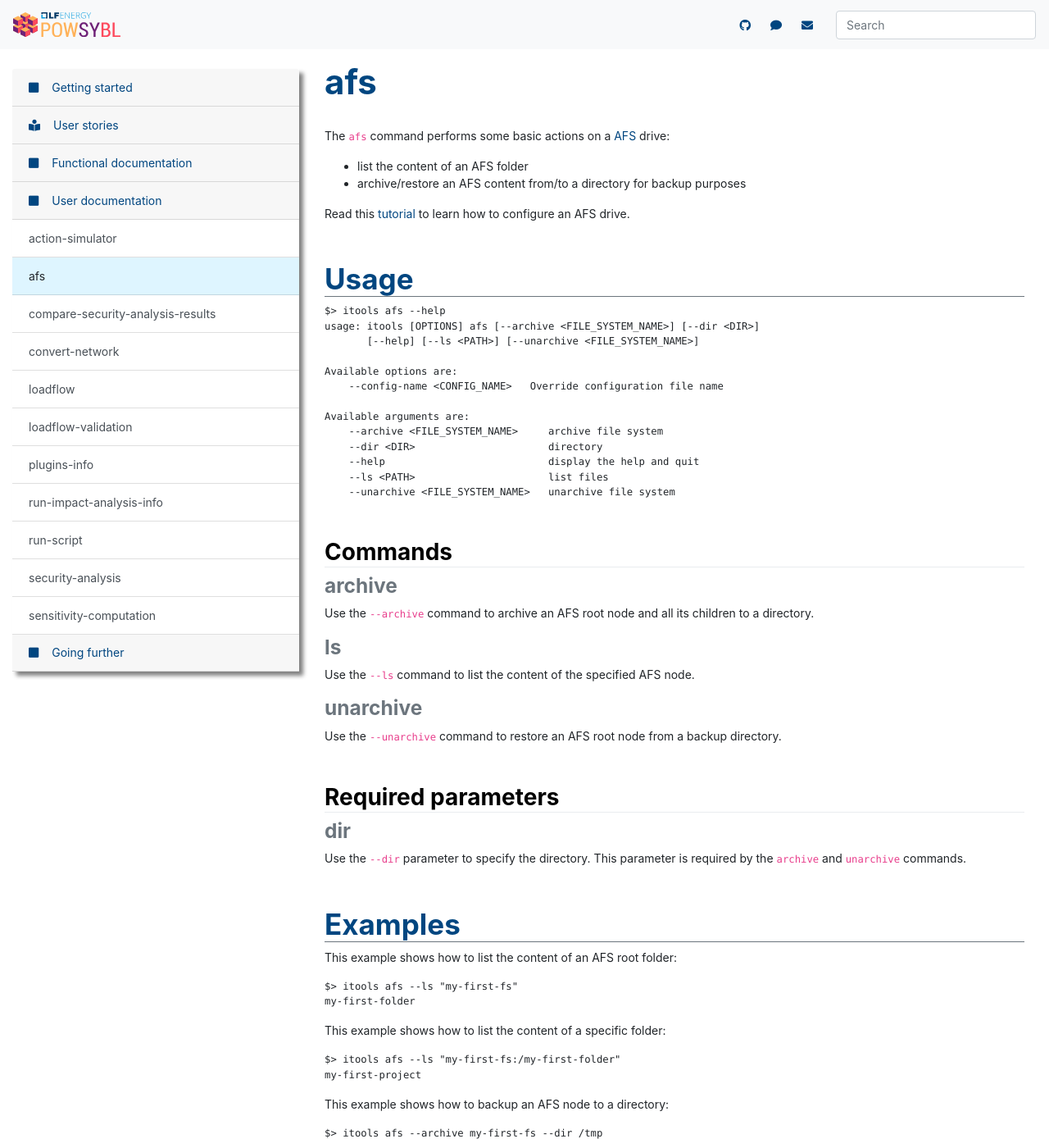
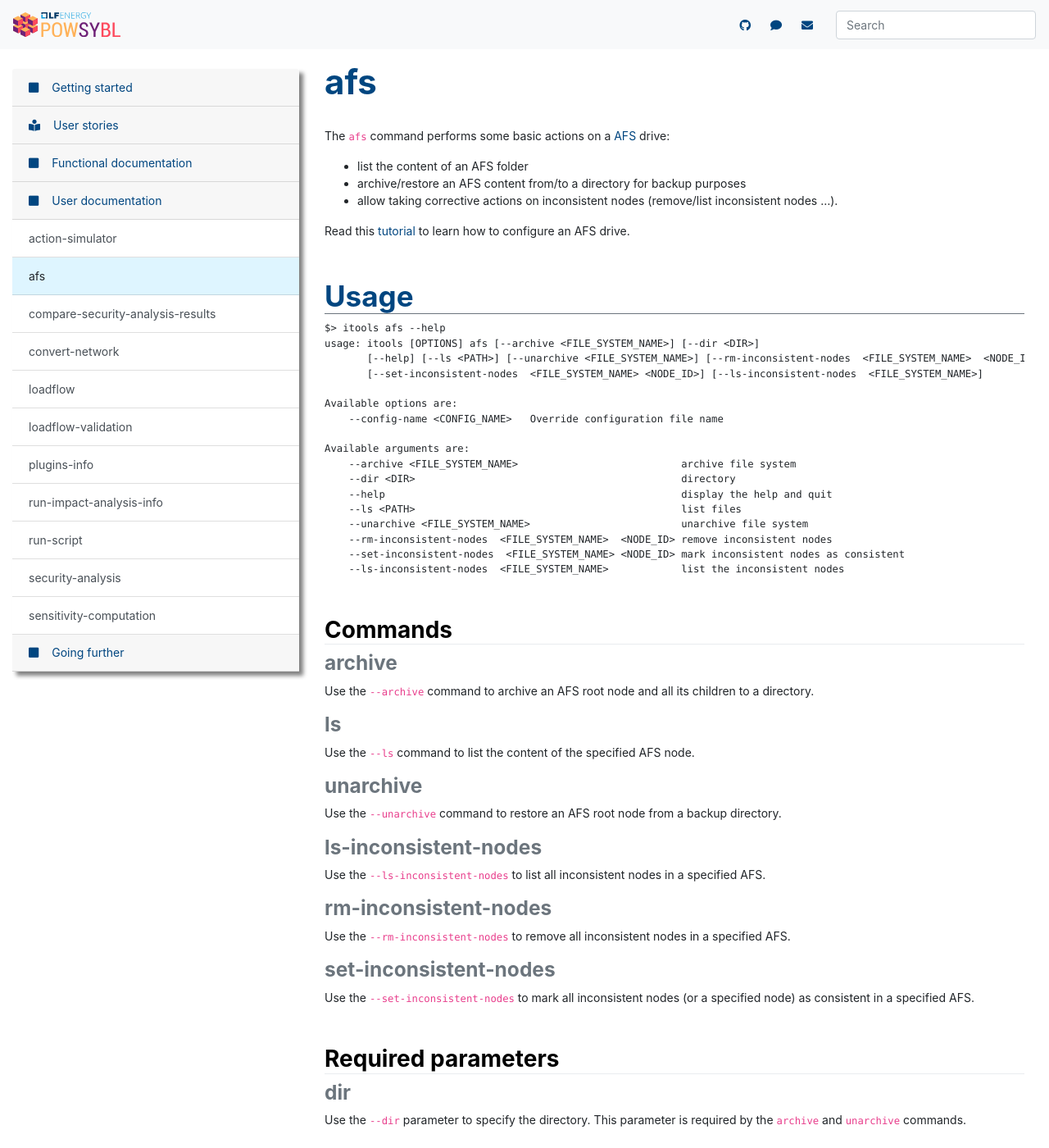
Before and after one commit to powsybl/powsybl.github.io, a Jekyll site: the page built from docs/tools/afs.md, in a window 1280 px wide and 1400 px high. Shown: the whole window at 82% size. Built offline with Jekyll 4.4.1, drawn with Linux system fonts in a browser that asks for light colours; nearby versions of some CDN libraries.

Commit message:
Afs-new-commands-doc (#66)
* afs new commands docs

Signed-off-by: BENHAMED CHAMSEDDINE <chamseddine.benhamed@rte-france.com>

* afs new commands docs minor changes

Signed-off-by: BENHAMED CHAMSEDDINE <chamseddine.benhamed@rte-france.com>

* small changes

Signed-off-by: BENHAMED CHAMSEDDINE <chamseddine.benhamed@rte-france.com>

````diff
--- a/docs/tools/afs.md
+++ b/docs/tools/afs.md
@@ -8,6 +8,7 @@ todo:
 The `afs` command performs some basic actions on a [AFS](../afs/index.md) drive:
 - list the content of an AFS folder
 - archive/restore an AFS content from/to a directory for backup purposes
+- allow taking corrective actions on inconsistent nodes (remove/list inconsistent nodes ...).
 
 Read this [tutorial](../tutorials/afs/afs.md) to learn how to configure an AFS drive.
 
@@ -15,17 +16,21 @@ Read this [tutorial](../tutorials/afs/afs.md) to learn how to configure an AFS d
 ```shell
 $> itools afs --help
 usage: itools [OPTIONS] afs [--archive <FILE_SYSTEM_NAME>] [--dir <DIR>]
-       [--help] [--ls <PATH>] [--unarchive <FILE_SYSTEM_NAME>]
+       [--help] [--ls <PATH>] [--unarchive <FILE_SYSTEM_NAME>] [--rm-inconsistent-nodes  <FILE_SYSTEM_NAME>  <NODE_ID>]
+       [--set-inconsistent-nodes  <FILE_SYSTEM_NAME> <NODE_ID>] [--ls-inconsistent-nodes  <FILE_SYSTEM_NAME>]
 
 Available options are:
     --config-name <CONFIG_NAME>   Override configuration file name
 
 Available arguments are:
-    --archive <FILE_SYSTEM_NAME>     archive file system
-    --dir <DIR>                      directory
-    --help                           display the help and quit
-    --ls <PATH>                      list files
-    --unarchive <FILE_SYSTEM_NAME>   unarchive file system
+    --archive <FILE_SYSTEM_NAME>                           archive file system
+    --dir <DIR>                                            directory
+    --help                                                 display the help and quit
+    --ls <PATH>                                            list files
+    --unarchive <FILE_SYSTEM_NAME>                         unarchive file system
+    --rm-inconsistent-nodes  <FILE_SYSTEM_NAME>  <NODE_ID> remove inconsistent nodes
+    --set-inconsistent-nodes  <FILE_SYSTEM_NAME> <NODE_ID> mark inconsistent nodes as consistent
+    --ls-inconsistent-nodes  <FILE_SYSTEM_NAME>            list the inconsistent nodes
 ```
 
 ## Commands
@@ -38,6 +43,15 @@ Use the `--ls` command to list the content of the specified AFS node.
 
 ### unarchive
 Use the `--unarchive` command to restore an AFS root node from a backup directory.
+
+### ls-inconsistent-nodes
+Use the `--ls-inconsistent-nodes` to list all inconsistent nodes in a specified AFS.
+
+### rm-inconsistent-nodes
+Use the `--rm-inconsistent-nodes` to remove all inconsistent nodes in a specified AFS.
+
+### set-inconsistent-nodes
+Use the `--set-inconsistent-nodes` to mark all inconsistent nodes (or a specified node) as consistent in a specified AFS.
 
 ## Required parameters
 
````
